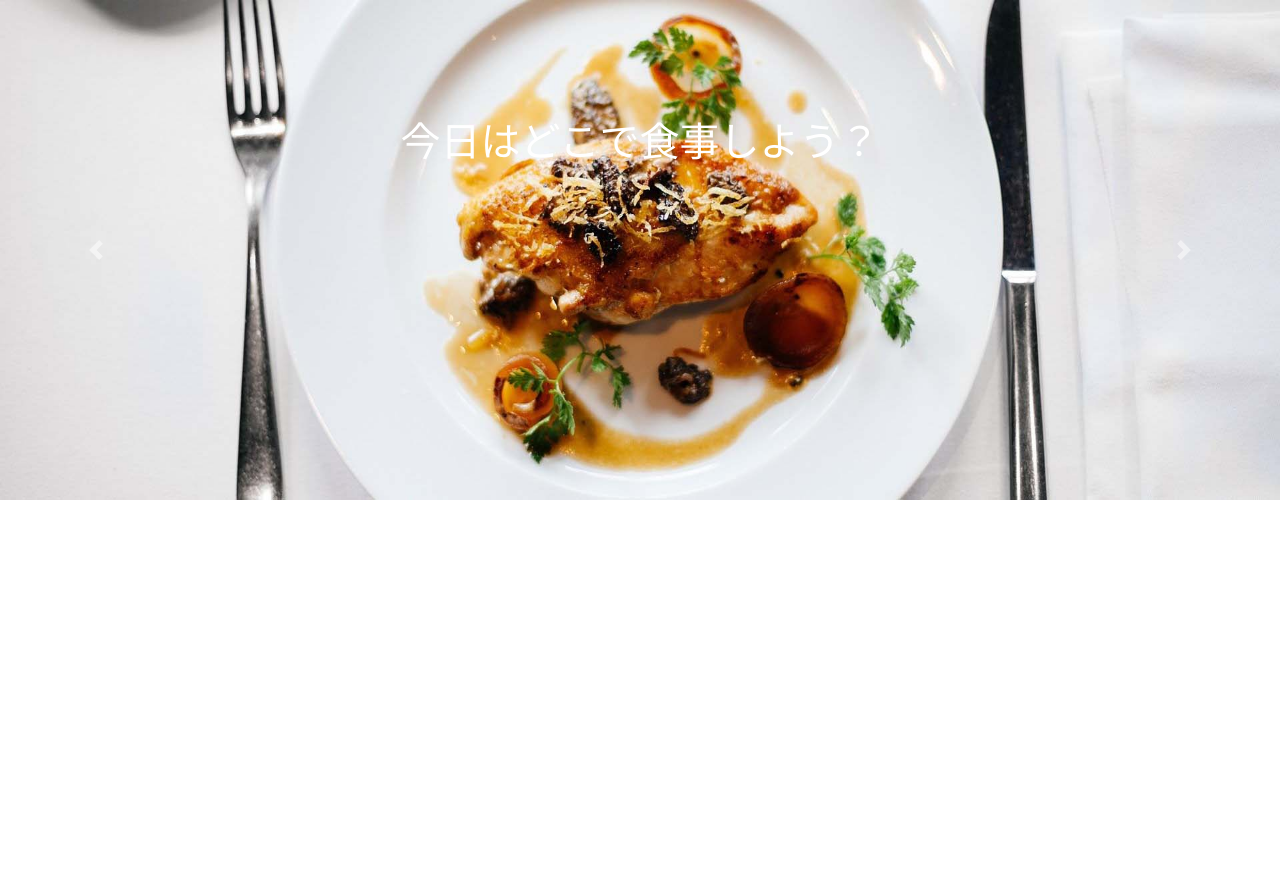
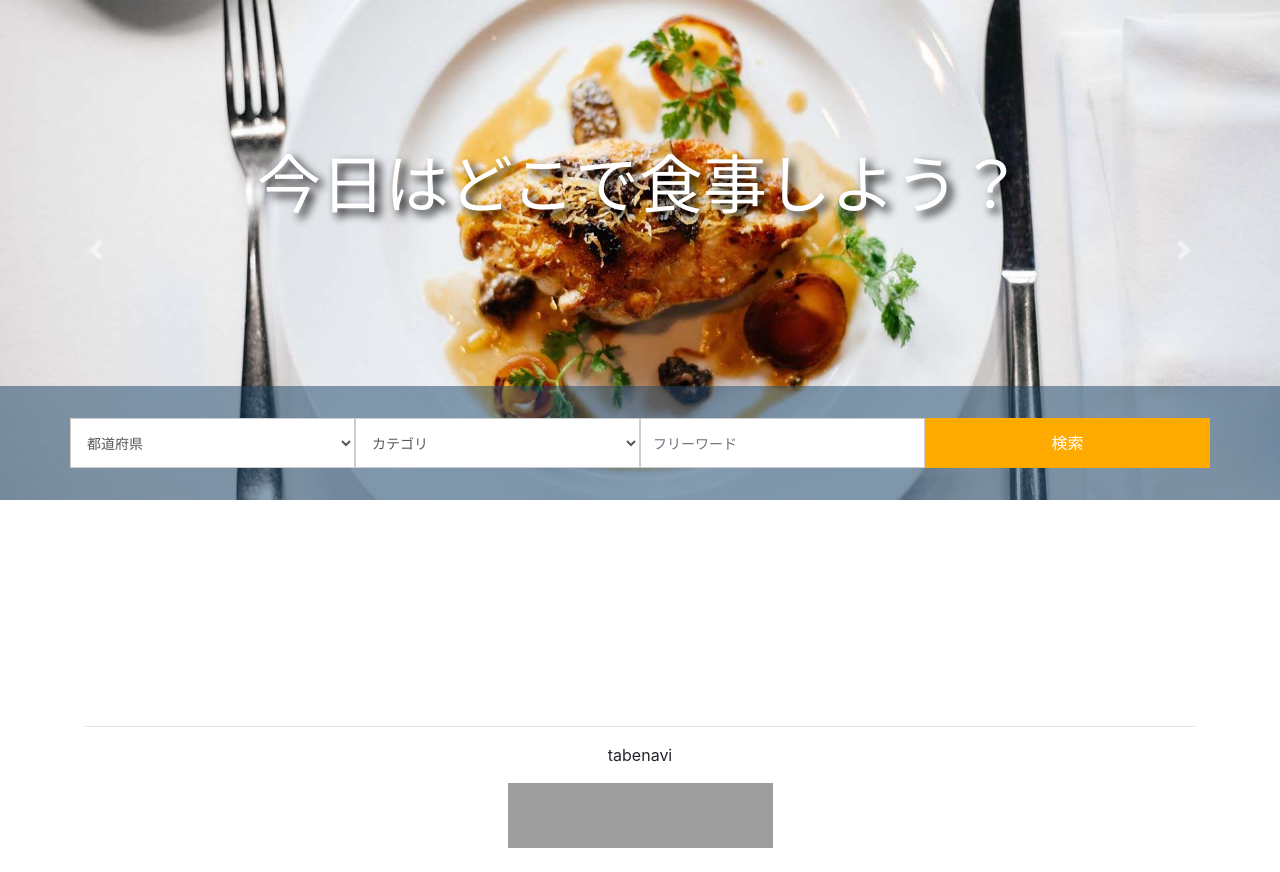
Before and after one commit to haruyasu/django-tabelog, a Django app: page / in a window 1280 px wide. Shown: the part 56-928 px from the top of the page. Before the commit the page ends 556 px from the top, so only its background shows below. Run offline with Django 3.2, Linux system fonts and the light colour scheme; some libraries are stand-ins or nearby versions; grey boxes are pictures that could not be loaded.

Commit message:
検索ボタン対応

```diff
--- /dev/null
+++ b/tabelog/static/css/index.css
@@ -0,0 +1,90 @@
+/*検索フォーム*/
+.search-sec {
+    padding: 2rem;
+}
+.search-slt {
+    display: block;
+    width: 100%;
+    font-size: 0.875rem;
+    line-height: 1.5;
+    color: #55595c;
+    background-color: #fff;
+    background-image: none;
+    border: 1px solid #ccc;
+    height: calc(3rem + 2px) !important;
+    border-radius: 0;
+}
+.search-btn {
+    width: 100%;
+    font-size: 16px;
+    font-weight: 400;
+    text-transform: capitalize;
+    height: calc(3rem + 2px) !important;
+    border-radius: 0;
+    background: #ffaa00;
+    color: #ffffff;
+}
+
+/* カルーセル*/
+.carousel-caption h1 {
+    font-size: 64px;
+    text-shadow: 5px 5px 10px #000;
+}
+
+.btn-primary {
+    background-color: #ffaa00;
+    border-color: #ffaa00;
+}
+
+.MultiCarousel {
+    float: left;
+    overflow: hidden;
+    padding: 15px;
+    width: 100%;
+    position: relative;
+}
+.MultiCarousel .MultiCarousel-inner {
+    transition: 1s ease all;
+    float: left;
+}
+.MultiCarousel .MultiCarousel-inner .item {
+    float: left;
+}
+.MultiCarousel .MultiCarousel-inner .item > div {
+    text-align: center;
+    padding: 10px;
+    margin: 10px;
+    background: #f1f1f1;
+    color: #666;
+}
+.MultiCarousel .leftLst,
+.MultiCarousel .rightLst {
+    position: absolute;
+    border-radius: 50%;
+    top: calc(50% - 20px);
+}
+.MultiCarousel .leftLst {
+    left: 0;
+}
+.MultiCarousel .rightLst {
+    right: 0;
+}
+.MultiCarousel .leftLst.over,
+.MultiCarousel .rightLst.over {
+    pointer-events: none;
+    background: #ccc;
+}
+
+@media (min-width: 992px) {
+    .search-sec {
+        position: relative;
+        top: -114px;
+        background: rgba(26, 70, 104, 0.51);
+    }
+}
+
+@media (max-width: 992px) {
+    .search-sec {
+        background: #1a4668;
+    }
+}
--- a/tabelog/templates/tabelog/index.html
+++ b/tabelog/templates/tabelog/index.html
@@ -8,8 +8,9 @@
   <meta name="viewport" content="width=device-width, initial-scale=1, shrink-to-fit=no" />
 
   <!-- Bootstrap CSS -->
-  <link rel="stylesheet" href="https://stackpath.bootstrapcdn.com/bootstrap/4.4.1/css/bootstrap.min.css"
-    integrity="sha384-Vkoo8x4CGsO3+Hhxv8T/Q5PaXtkKtu6ug5TOeNV6gBiFeWPGFN9MuhOf23Q9Ifjh" crossorigin="anonymous" />
+  <link rel="stylesheet" href="https://stackpath.bootstrapcdn.com/bootstrap/4.4.1/css/bootstrap.min.css" />
+  <link rel="stylesheet" type="text/css" href="{% static 'css/common.css' %}">
+  <link rel="stylesheet" type="text/css" href="{% static 'css/index.css' %}">
 
   <title>食べナビ</title>
 </head>
@@ -36,8 +37,8 @@
     </div>
   </nav>
 
-  <section>
-    <div id="top_carousel" class="carousel slide carousel-fade" data-ride="carousel">
+  <section class="search">
+    <div id="top_carousel" class="carousel slide" data-ride="carousel">
       <div class="carousel-inner">
         <div class="carousel-item active">
           <img src="{% static 'image/top1.jpg' %}" class="d-block w-100" height="500px" alt="今日はどこで食べようか？">
@@ -69,17 +70,65 @@
     </div>
   </section>
 
+  <section class="search-sec">
+    <div class="container">
+      <form method="GET" action="{% url 'tabelog:search' %}" name="searchform">
+        <div class="row">
+          <div class="col-lg-12">
+            <div class="row">
+              <div class="col-lg-3 col-md-3 col-sm-12 p-0">
+                <select class="form-control search-slt" name="pref">
+                  <option value="">都道府県</option>
+                  {% for item in pref_list %}
+                  <option value="{{item.pref}}">{{ item.name }}</option>
+                  {% endfor %}
+                </select>
+              </div>
+              <div class="col-lg-3 col-md-3 col-sm-12 p-0">
+                <select class="form-control search-slt" name="category_l">
+                  <option value="">カテゴリ</option>
+                  {% for item in category_list %}
+                  <option value="{{item.category_l}}">{{ item.name }}</option>
+                  {% endfor %}
+                </select>
+              </div>
+              <div class="col-lg-3 col-md-3 col-sm-12 p-0">
+                <input class="form-control search-slt" type="text" placeholder="フリーワード" aria-label="Search"
+                  name="freeword">
+              </div>
+              <div class="col-lg-3 col-md-3 col-sm-12 p-0">
+                <button type="submit" class="btn search-btn">検索</button>
+              </div>
+            </div>
+          </div>
+        </div>
+      </form>
+    </div>
+  </section>
+
+  <br><br>
+  <!-- フッター -->
+  <div class="container">
+    <div class="row">
+      <div class="col-md-12 text-center">
+        <br /><br />
+        <hr />
+        <p>tabenavi</p>
+        <a href="https://api.gnavi.co.jp/api/scope/" target="_blank">
+          <img src="https://api.gnavi.co.jp/api/img/credit/api_265_65.gif" width="265" height="65" border="0"
+            alt="グルメ情報検索サイト　ぐるなび">
+        </a>
+        <br /><br />
+      </div>
+    </div>
+  </div>
+
   <!-- Optional JavaScript -->
   <!-- jQuery first, then Popper.js, then Bootstrap JS -->
-  <script src="https://code.jquery.com/jquery-3.4.1.slim.min.js"
-    integrity="sha384-J6qa4849blE2+poT4WnyKhv5vZF5SrPo0iEjwBvKU7imGFAV0wwj1yYfoRSJoZ+n"
-    crossorigin="anonymous"></script>
-  <script src="https://cdn.jsdelivr.net/npm/popper.js@1.16.0/dist/umd/popper.min.js"
-    integrity="sha384-Q6E9RHvbIyZFJoft+2mJbHaEWldlvI9IOYy5n3zV9zzTtmI3UksdQRVvoxMfooAo"
-    crossorigin="anonymous"></script>
-  <script src="https://stackpath.bootstrapcdn.com/bootstrap/4.4.1/js/bootstrap.min.js"
-    integrity="sha384-wfSDF2E50Y2D1uUdj0O3uMBJnjuUD4Ih7YwaYd1iqfktj0Uod8GCExl3Og8ifwB6"
-    crossorigin="anonymous"></script>
+  <script src="https://code.jquery.com/jquery-3.4.1.slim.min.js"></script>
+  <script src="https://cdn.jsdelivr.net/npm/popper.js@1.16.0/dist/umd/popper.min.js"></script>
+  <script src="https://stackpath.bootstrapcdn.com/bootstrap/4.4.1/js/bootstrap.min.js"></script>
+  <script src="{% static 'js/index.js' %}"></script>
 </body>
 
 </html>
--- a/tabelog/urls.py
+++ b/tabelog/urls.py
@@ -5,4 +5,5 @@
 
 urlpatterns = [
     path('', views.IndexView.as_view(), name='index'),
+    path('search', views.Search, name='search'),
 ]
--- a/tabelog/views.py
+++ b/tabelog/views.py
@@ -5,3 +5,9 @@
 
 class IndexView(TemplateView):
   template_name = 'tabelog/index.html'
+
+def Search(request):
+  params = {
+
+  }
+  return render(request, 'tabelog/index.html', params)
```
